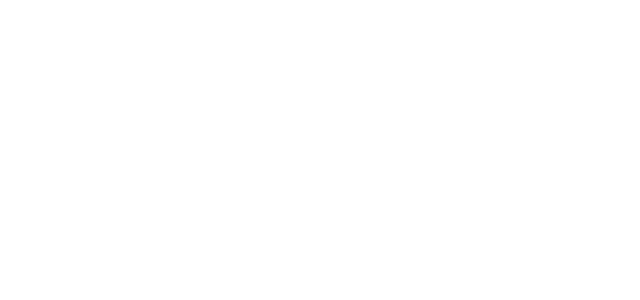
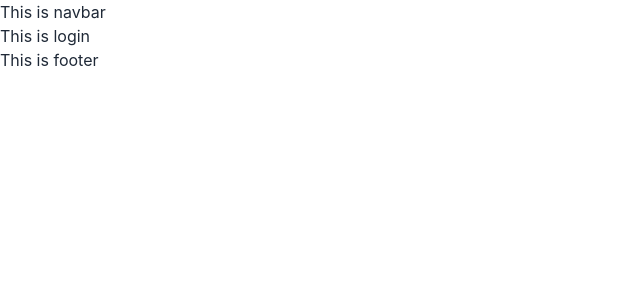
Before and after one commit to afzalhossain00/71-doctors-portal-client, a React (Create React App) app: page /login in a window 1280 px wide. Shown: the top 300 px of the page, without its empty margins (0-640 px from the left). Built offline with nearby package versions, Linux system fonts and the light colour scheme.

Commit message:
basic router setup

```diff
--- a/src/App.js
+++ b/src/App.js
@@ -1,9 +1,11 @@
+import { RouterProvider } from 'react-router-dom';
 import './App.css';
+import { router } from './Routes/Routes/Routes';
 
 function App() {
   return (
     <div>
-
+      <RouterProvider router={router}></RouterProvider>
     </div>
   );
 }
--- /dev/null
+++ b/src/Pages/Login/Login.js
@@ -0,0 +1,11 @@
+import React from 'react';
+
+const Login = () => {
+    return (
+        <div>
+            <h2>This is login</h2>
+        </div>
+    );
+};
+
+export default Login;
```
Also changed, not shown: src/Routes/Routes/Routes.js (+7 -1 lines).
